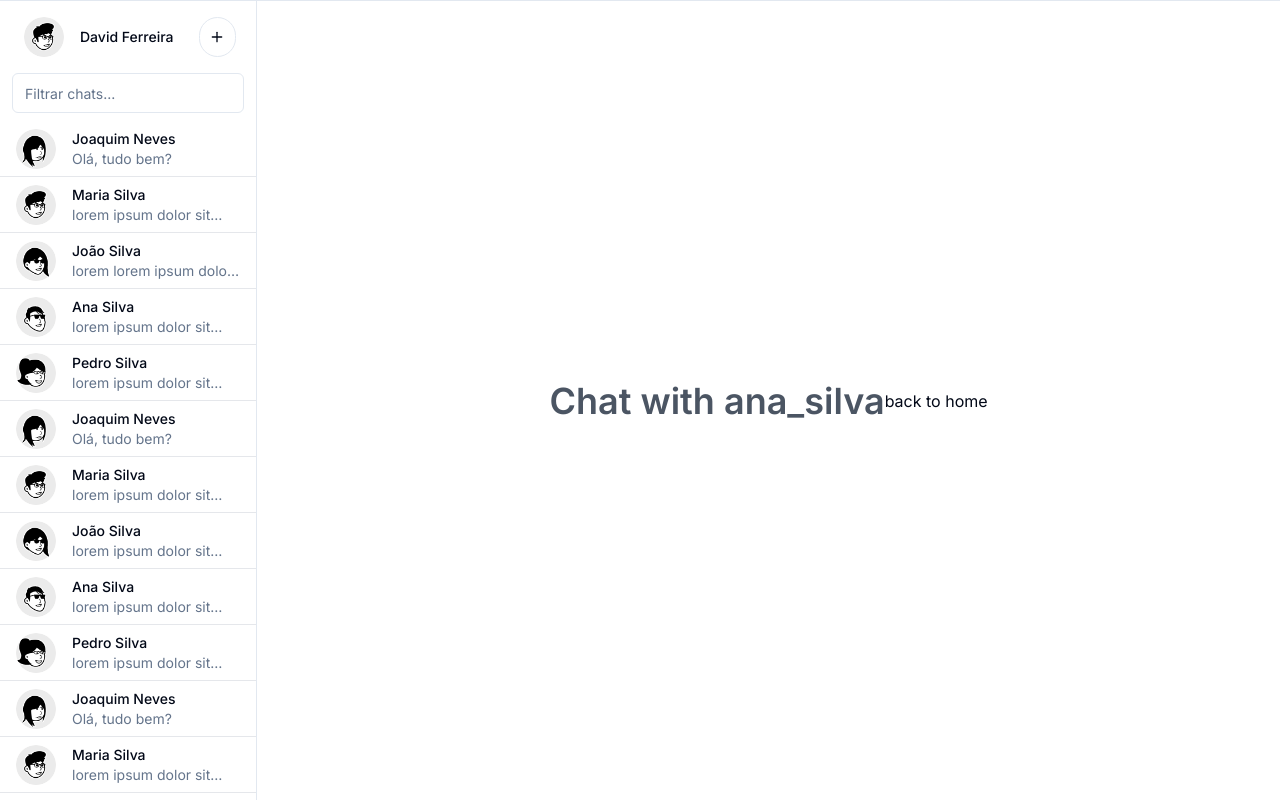
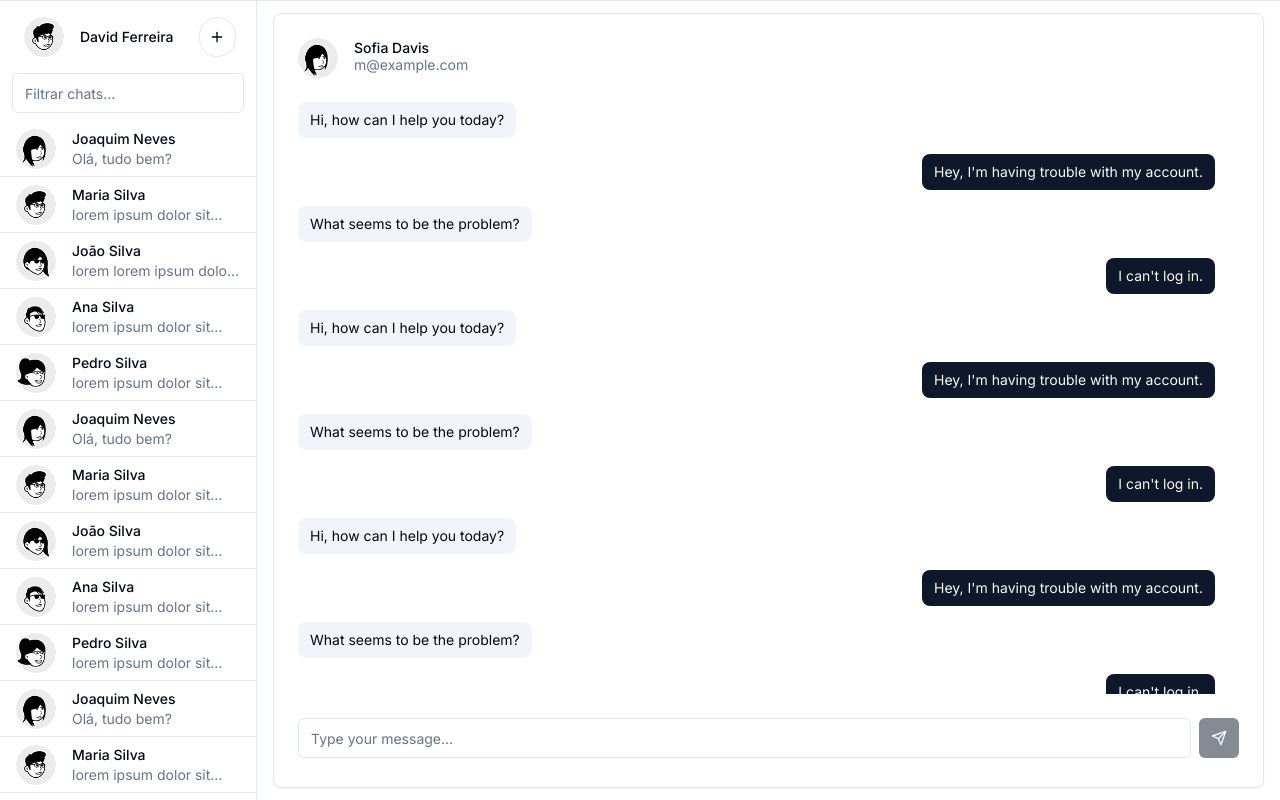
Before and after one commit to da-ferreira/real-time-chat-nextjs, a Next.js app: page /chats/ana_silva in a window 1280 px wide. Built offline with nearby package versions, Linux system fonts and the light colour scheme.

Commit message:
finalizando layout default do frontend

```diff
--- a/src/app/chats/[username]/page.tsx
+++ b/src/app/chats/[username]/page.tsx
@@ -1,5 +1,6 @@
 'use client';
 
+import { CardsChat } from '@/components/CardsChat';
 import Link from 'next/link';
 import { useParams } from 'next/navigation';
 
@@ -8,10 +9,11 @@ export default function ChatPage() {
 
   return (
     <div className="h-full">
-      <div className="h-full flex items-center justify-center">
+      {/* <div className="h-full flex items-center justify-center">
         <p className="text-4xl font-semibold text-gray-600">Chat with {params.username}</p>
         <Link href="/">back to home</Link>
-      </div>
+      </div> */}
+      <CardsChat />
     </div>
   );
 }
--- a/src/app/layout.tsx
+++ b/src/app/layout.tsx
@@ -1,9 +1,7 @@
 import type { Metadata } from 'next';
 import { Inter } from 'next/font/google';
 import './globals.css';
-
-import { Sidebar } from '@/components/Sidebar';
-import { contacts } from '@/data/contacts';
+import Content from '@/components/Content';
 
 const inter = Inter({ subsets: ['latin'] });
 
@@ -16,20 +14,7 @@ export default function RootLayout({ children }: { children: React.ReactNode })
   return (
     <html lang="pt-BR">
       <body className={inter.className}>
-        <main className="flex min-h-screen flex-col items-center justify-between">
-          <div className="h-full w-full">
-            <div className="border-t h-screen">
-              <div className="bg-background h-full">
-                <div className="grid lg:grid-cols-5 h-full">
-                  <Sidebar contacts={contacts} className="h-full w-screen lg:w-full" />
-                  <div className="col-span-3 lg:col-span-4 lg:border-l h-full">
-                    <div className="h-full px-4 py-3 lg:px-4">{children}</div>
-                  </div>
-                </div>
-              </div>
-            </div>
-          </div>
-        </main>
+        <Content>{children}</Content>
       </body>
     </html>
   );
--- a/src/components/CardsChat/index.tsx
+++ b/src/components/CardsChat/index.tsx
@@ -1,7 +1,7 @@
 'use client';
 
 import * as React from 'react';
-import { Send } from 'lucide-react';
+import { Send, ChevronLeft } from 'lucide-react';
 
 import { cn } from '@/lib/utils';
 import { Avatar, AvatarFallback, AvatarImage } from '@/components/ui/avatar';
@@ -10,6 +10,7 @@ import { Card, CardContent, CardFooter, CardHeader } from '@/components/ui/card'
 
 import { Input } from '@/components/ui/input';
 import { ScrollArea } from '@/components/ui/scroll-area';
+import Link from 'next/link';
 
 export function CardsChat() {
   const [messages, setMessages] = React.useState([
@@ -112,12 +113,33 @@ export function CardsChat() {
   ]);
   const [input, setInput] = React.useState('');
   const inputLength = input.trim().length;
+  const [isMobile, setIsMobile] = React.useState(false);
+
+  React.useEffect(() => {
+    const handleResize = () => {
+      setIsMobile(window.innerWidth <= 768);
+    };
+
+    handleResize();
+
+    window.addEventListener('resize', handleResize);
+
+    return () => {
+      window.removeEventListener('resize', handleResize);
+    };
+  }, []);
 
   return (
     <>
-      <Card className="h-full flex-col hidden lg:block">
+      <Card className={cn('h-full flex-col', { 'border-none': isMobile })}>
         <CardHeader className="flex flex-row items-center">
           <div className="flex items-center space-x-4">
+            {isMobile && (
+              <Link href="/">
+                <ChevronLeft className="h-6 w-6" />
+              </Link>
+            )}
+
             <Avatar>
               <AvatarImage src="/avatars/01.png" alt="Image" />
               <AvatarFallback>OM</AvatarFallback>
@@ -129,7 +151,7 @@ export function CardsChat() {
           </div>
         </CardHeader>
         <CardContent className="flex-1">
-          <div className="h-[calc(100vh-14.5rem)]">
+          <div className="h-[calc(100vh-13rem)]">
             <ScrollArea className="h-full pr-6">
               <div className="space-y-4">
                 {messages.map((message, index) => (
--- /dev/null
+++ b/src/components/Content/index.tsx
@@ -0,0 +1,41 @@
+'use client';
+
+import { Sidebar } from '@/components/Sidebar';
+import { contacts } from '@/data/contacts';
+import { cn } from '@/lib/utils';
+import React from 'react';
+
+export default function Content({ children }: { children: React.ReactNode }) {
+  const [isMobile, setIsMobile] = React.useState(false);
+
+  React.useEffect(() => {
+    const handleResize = () => {
+      setIsMobile(window.innerWidth <= 768);
+    };
+
+    handleResize();
+
+    window.addEventListener('resize', handleResize);
+
+    return () => {
+      window.removeEventListener('resize', handleResize);
+    };
+  }, []);
+
+  return (
+    <main className="flex min-h-screen flex-col items-center justify-between">
+      <div className="h-full w-full">
+        <div className="border-t h-screen">
+          <div className="bg-background h-full">
+            <div className="grid lg:grid-cols-5 h-full">
+              <Sidebar contacts={contacts} className="h-full w-screen lg:w-full" />
+              <div className="col-span-3 lg:col-span-4 lg:border-l h-full">
+                <div className={cn('h-full px-4 py-3 lg:px-4', { 'p-0': isMobile })}>{children}</div>
+              </div>
+            </div>
+          </div>
+        </div>
+      </div>
+    </main>
+  );
+}
--- a/src/components/Sidebar/index.tsx
+++ b/src/components/Sidebar/index.tsx
@@ -7,7 +7,7 @@ import { Contact } from '@/data/contacts';
 import { Input } from '@/components/ui/input';
 import { Avatar, AvatarFallback, AvatarImage } from '@/components/ui/avatar';
 import React from 'react';
-import { usePathname } from 'next/navigation'
+import { usePathname } from 'next/navigation';
 import Link from 'next/link';
 
 interface SidebarProps extends React.HTMLAttributes<HTMLDivElement> {
@@ -17,18 +17,25 @@ interface SidebarProps extends React.HTMLAttributes<HTMLDivElement> {
 export function Sidebar({ className, contacts }: SidebarProps) {
   const pathname = usePathname();
   const [isOnTheChatPage, setIsOnTheChatPage] = React.useState(pathname.startsWith('/chats/'));
-  // const [width, setWidth] = React.useState(0);
+  const [isMobile, setIsMobile] = React.useState(false);
 
   React.useEffect(() => {
-    setIsOnTheChatPage(pathname.startsWith('/chats/'));
+    const handleResize = () => {
+      setIsOnTheChatPage(pathname.startsWith('/chats/'));
+      setIsMobile(window.innerWidth <= 768);
+    };
+
+    handleResize();
+
+    window.addEventListener('resize', handleResize);
+
+    return () => {
+      window.removeEventListener('resize', handleResize);
+    };
   }, [pathname]);
 
-  // React.useEffect(() => {
-  //   const dimensions = useWindowDimensions();
-  // }, []);
-
   return (
-    <div className={cn(className, 'h-full', { hidden: isOnTheChatPage && window.innerWidth <= 768 })}>
+    <div className={cn(className, 'h-full', { hidden: isOnTheChatPage && isMobile })}>
       <Menu />
       <div className="space-y-2 py-2 h-[calc(100vh-6.6rem)] w-full shrink-0 md:sticky md:block ">
         <div className="flex items-center px-3 w-full">
```
